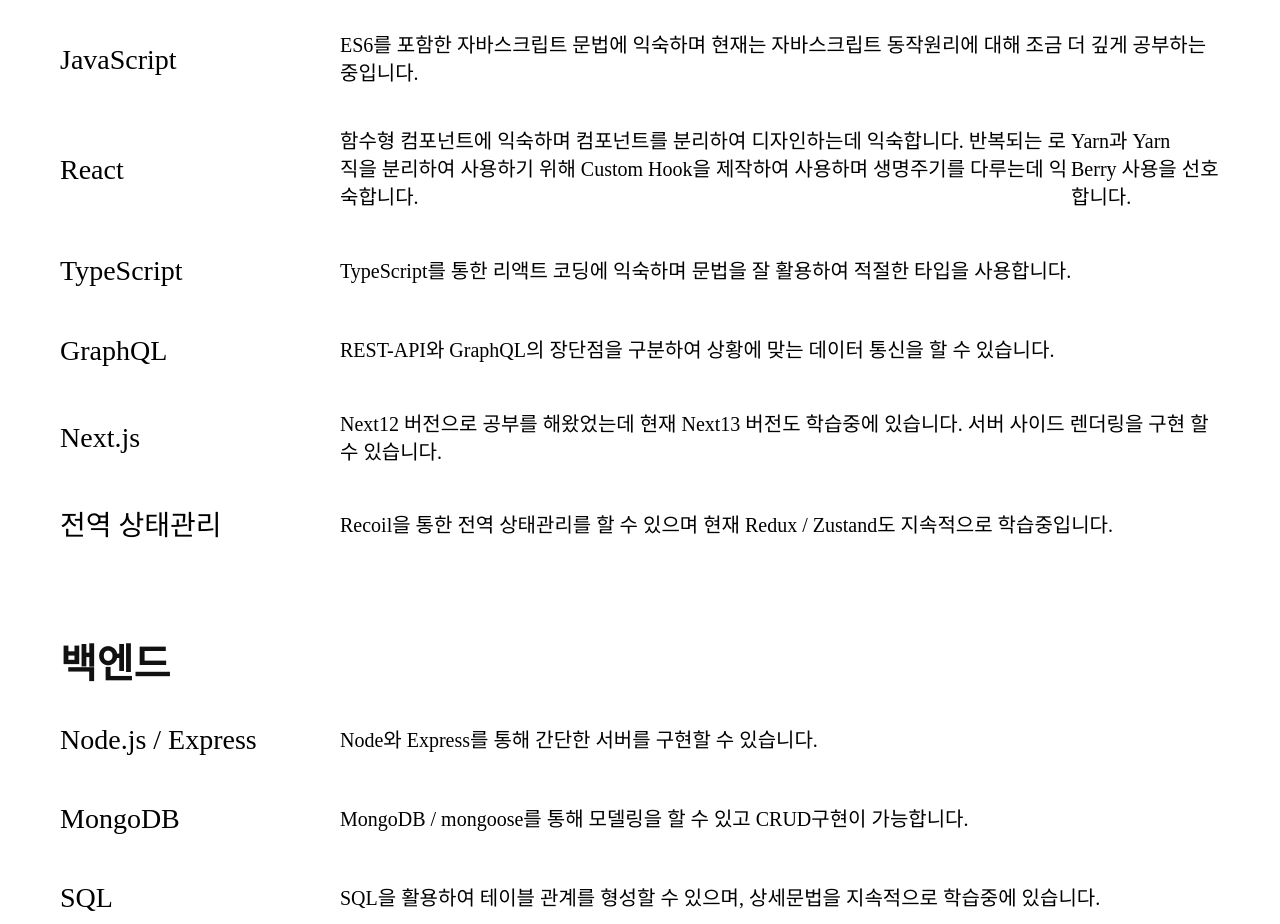
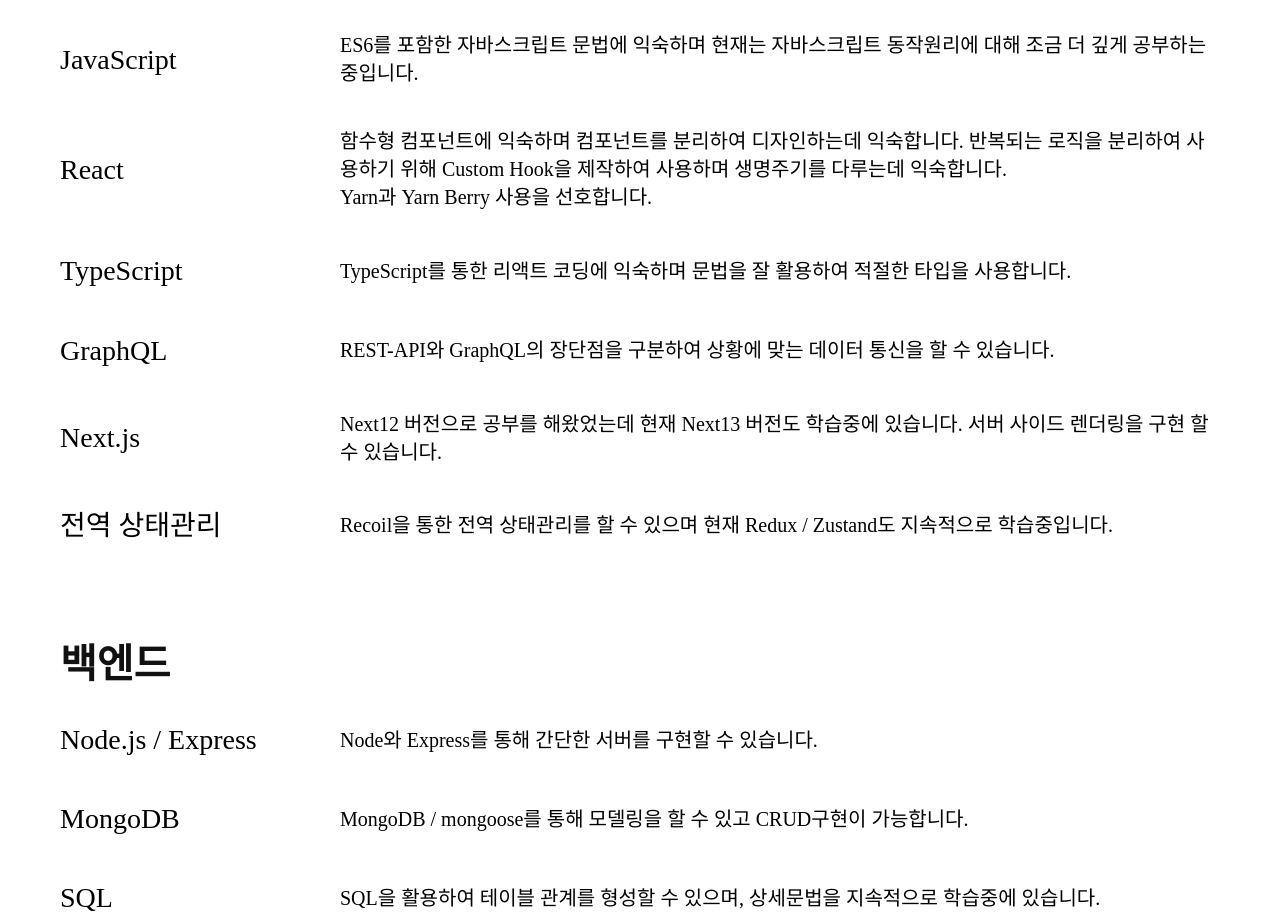
Before and after one commit to JeongTaekCho/Resume, a Next.js app: page /Resume/resume in a window 1280 px wide. Shown: the part 3960-4884 px from the top of the page. Built offline with nearby package versions, Linux system fonts and the light colour scheme; a web font is replaced by a local one.

Commit message:
💄 Design:  기술 설명 텍스트 수정

```diff
--- a/src/app/resume/page.jsx
+++ b/src/app/resume/page.jsx
@@ -295,8 +295,9 @@
                 <span>
                   함수형 컴포넌트에 익숙하며 컴포넌트를 분리하여 디자인하는데 익숙합니다. 반복되는 로직을 분리하여
                   사용하기 위해 Custom Hook을 제작하여 사용하며 생명주기를 다루는데 익숙합니다.
+                  <br />
+                  Yarn과 Yarn Berry 사용을 선호합니다.
                 </span>
-                <span>Yarn과 Yarn Berry 사용을 선호합니다.</span>
               </li>
               <li>
                 <span className="content-title">TypeScript</span>
```
